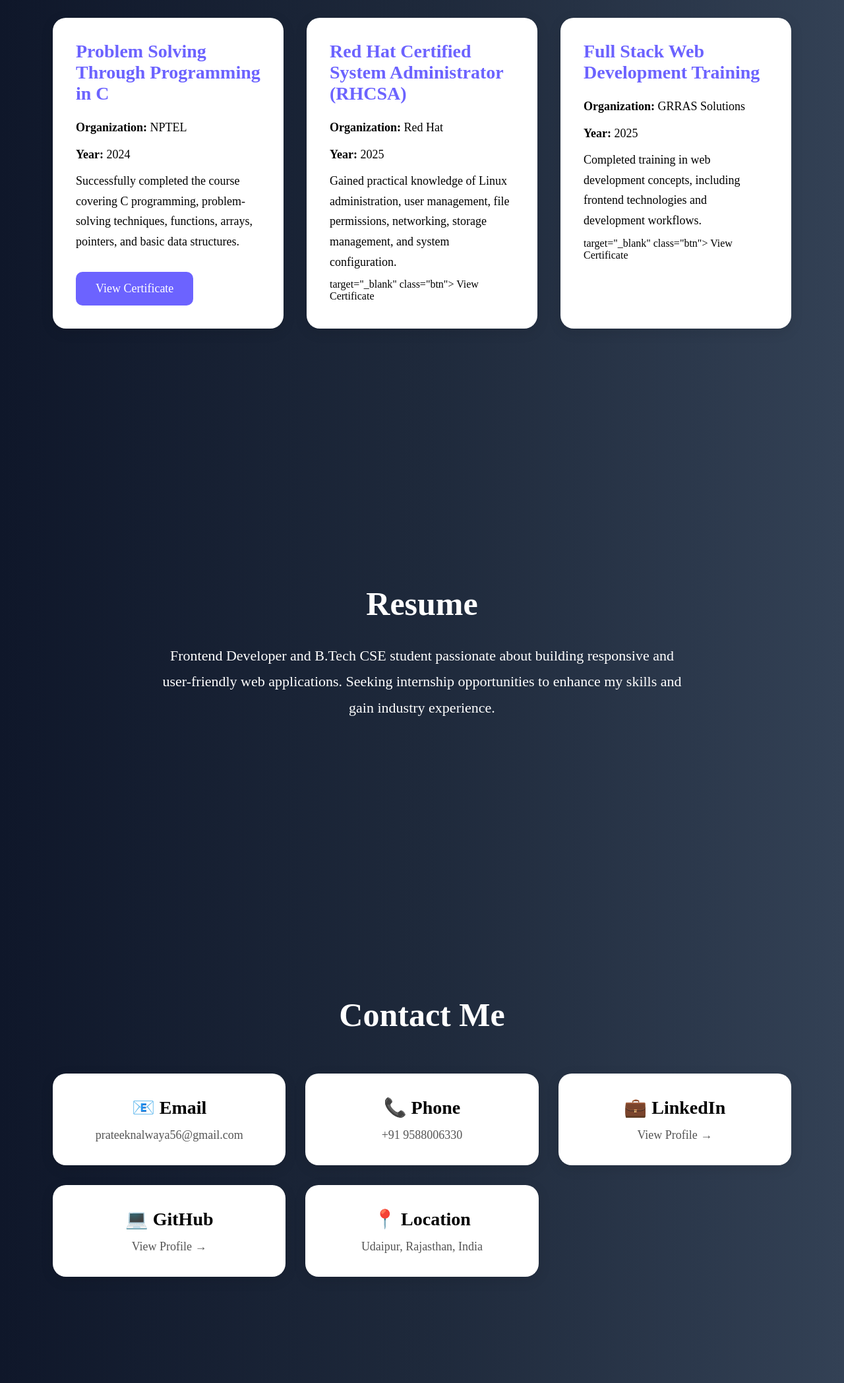
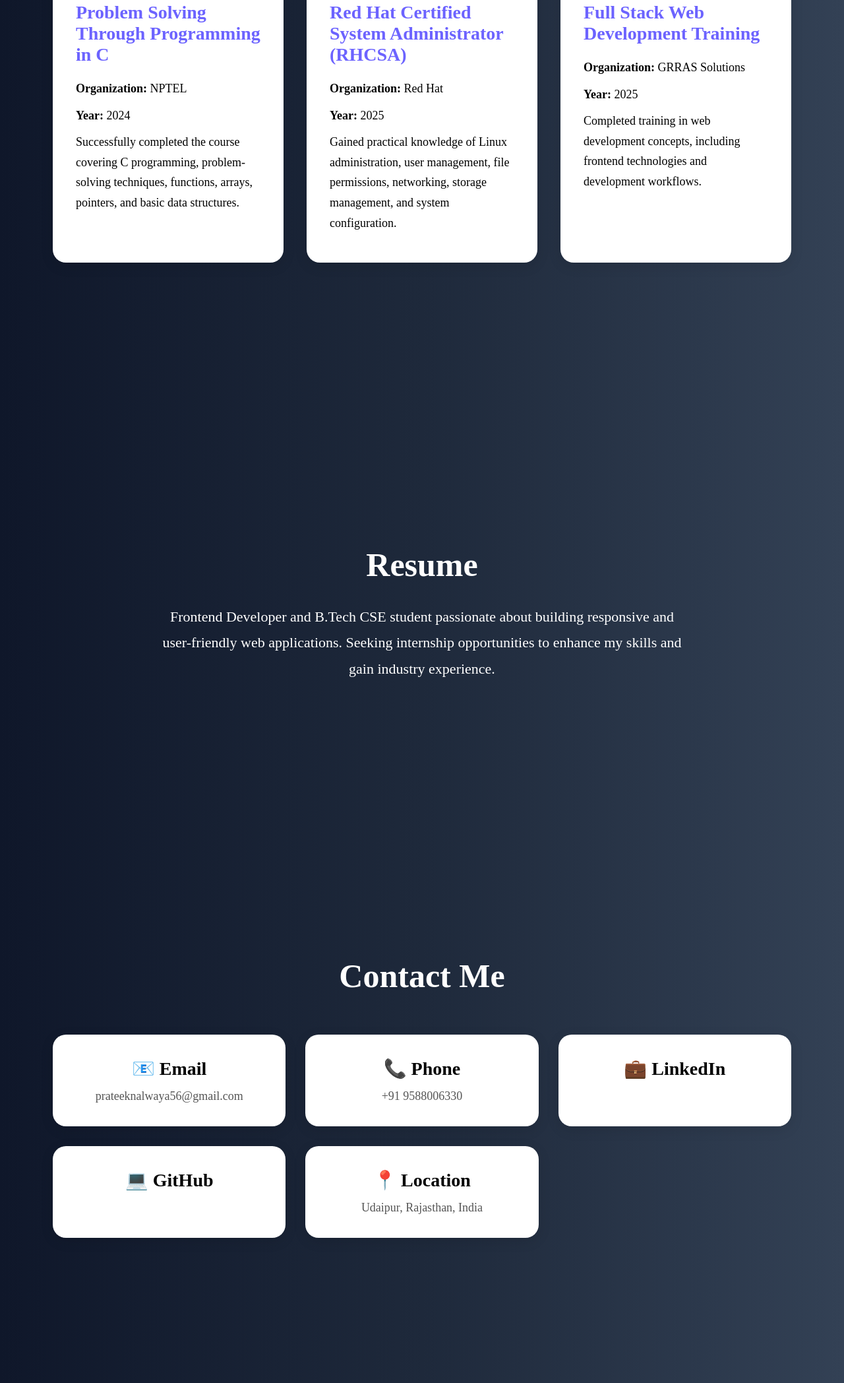
Before and after one commit to nalwaya02prateek-dotcom/portfolio, a plain HTML site: page index.html in a window 1280 px wide. Shown: the part 1850-3946 px from the top of the page at 66% size. Drawn offline with Linux system fonts and the light colour scheme.

Commit message:
commit chamges

```diff
--- a/index.html
+++ b/index.html
@@ -12,7 +12,7 @@
     <div class="about-container">
 
         <div class="about-image">
-            <!-- <img src="assets/pic1.jpeg" alt="Prateek"> -->
+            <!-- <img src="assets/PRATEEK.jpg" alt="Prateek"> -->
         </div>
 
         <div class="about-content">
@@ -70,7 +70,7 @@
 
         <div class="project-card">
 
-            <!-- <img src="assets/projectpic.png" alt="Amazon Clone"> -->
+            <!-- <img src="assets/AMAZON_HP_UI.png" alt="Amazon Clone"> -->
 
             <div class="project-content">
 
@@ -95,7 +95,7 @@
                     <li>Modern UI Design</li>
                 </ul>
 
-                <a class="btn" href="https://github.com/PrateekJain56/Prateek-Project1.git" target="_blank">View Project</a>
+                <!-- <a class="btn" href="https://github.com/PrateekJain56/Prateek-Project1.git" target="_blank">View Project</a> -->
 
             </div>
 
@@ -120,11 +120,11 @@
                 problem-solving techniques, functions, arrays, pointers,
                 and basic data structures.
             </p>
-            <a href="certificates/nptel-certificate.pdf"
+            <!-- <a href="assets/NPTEL.pdf"
        target="_blank"
        class="btn">
        View Certificate
-    </a>
+    </a> -->
         </div>
 
         <div class="certificate-card">
@@ -136,11 +136,11 @@
                 user management, file permissions, networking,
                 storage management, and system configuration.
             </p>
-            <!-- <a href="assets/rhcsa.pdf" -->
+            <!-- <a href="assets/RHCSA.pdf"
        target="_blank"
        class="btn">
        View Certificate
-    </a>
+    </a> -->
         </div>
 
         <div class="certificate-card">
@@ -152,11 +152,11 @@
                 including frontend technologies and development
                 workflows.
             </p>
-             <!-- <a href="assets/FULL_Stack_CSE_14.pdf" -->
+             <!-- <a href="assets/FULL_STACK.pdf"
        target="_blank"
        class="btn">
        View Certificate
-    </a>
+    </a> -->
         </div>
 
     </div>
@@ -176,21 +176,21 @@
             gain industry experience.
         </p>
 
-        <!-- <div class="resume-buttons">
+        <div class="resume-buttons">
 
-
+           <!-- <a href="assets/RESUME.pdf"
                target="_blank"
                class="btn">
                View Resume
-            </a>
+            </a> -->
 
-            <a href="assets/PRATEEK__RESUME.pdf"
+            <!-- <a href="assets/RESUME.pdf"
                download
                class="btn">
                Download Resume
-            </a> <a href="assets/PRATEEK__RESUME.pdf"
+            </a> -->
 
-        </div> -->
+        </div>
 
     </div>
 
@@ -214,16 +214,16 @@
 
         <div class="contact-card">
             <h3>💼 LinkedIn</h3>
-            <a href="https://www.linkedin.com/in/prateek-nalwaya-98a4613a9" target="_blank">
+            <!-- <a href="https://www.linkedin.com/in/prateek-nalwaya-98a4613a9" target="_blank">
     View Profile →
-             </a>
+             </a> -->
         </div>
 
         <div class="contact-card">
             <h3>💻 GitHub</h3>
-            <a href="https://github.com/PrateekJain56" target="_blank">
+            <!-- <a href="https://github.com/PrateekJain56" target="_blank">
     View Profile →
-             </a>
+             </a> -->
         </div>
 
         <div class="contact-card">
@@ -236,7 +236,7 @@
 </section>
        <nav id="navbar">
     <div class="logo">
-        <!-- <img src="assets/pic1.jpeg" alt="logo" style="width: 60px;height: 60px;border-radius: 50%;object-fit: cover;margin-left: 15px;margin-right: 15px;"> -->
+        <!-- <img src="assets/PRATEEK.jpg" alt="logo" style="width: 60px;height: 60px;border-radius: 50%;object-fit: cover;margin-left: 15px;margin-right: 15px;"> -->
         <h2 class="name">Prateek Nalwaya</h2>
     </div>
 
```
Also changed, not shown: assets/AMAZON_HP_UI.png (added), assets/PRATEEK.jpg (added), 4 other files.
